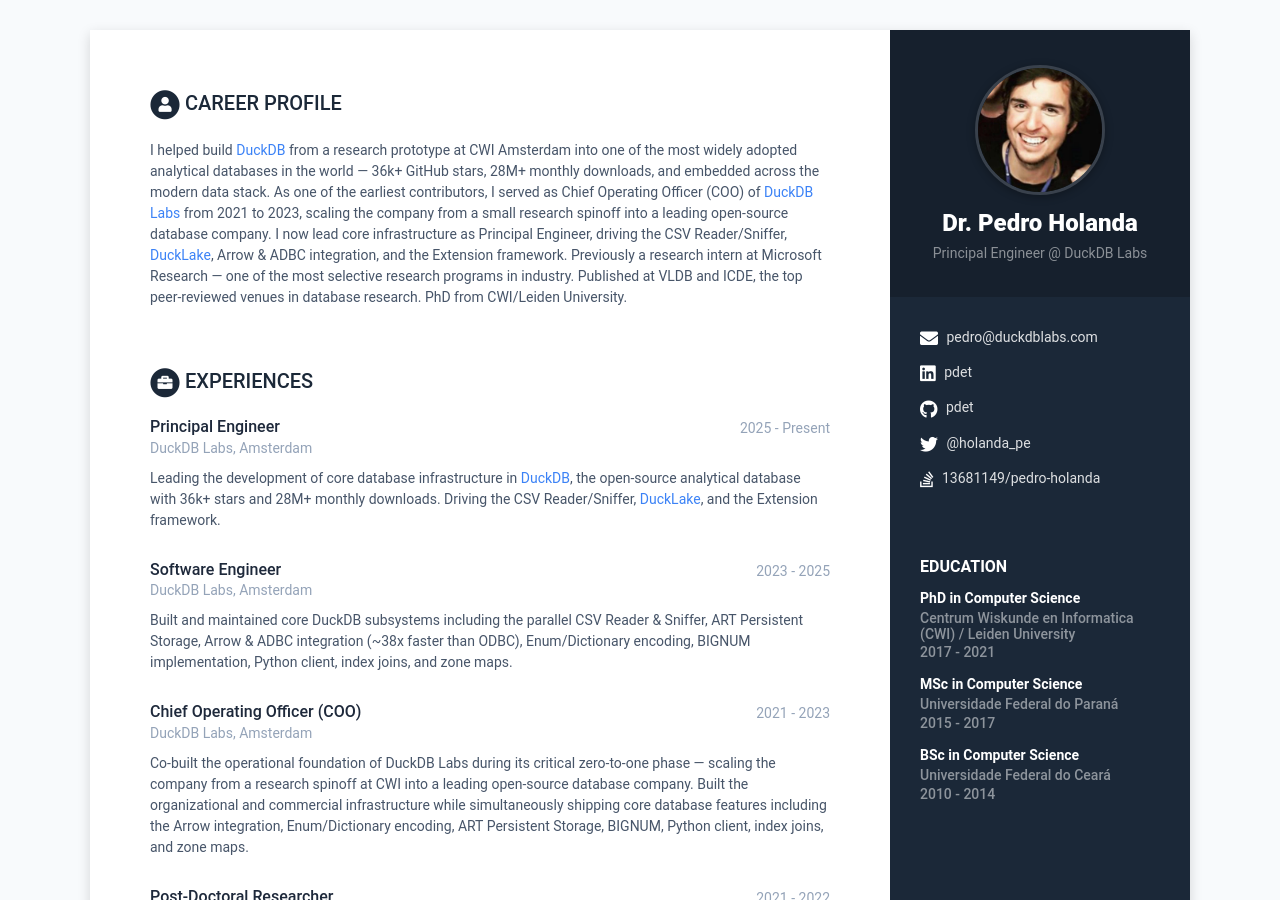
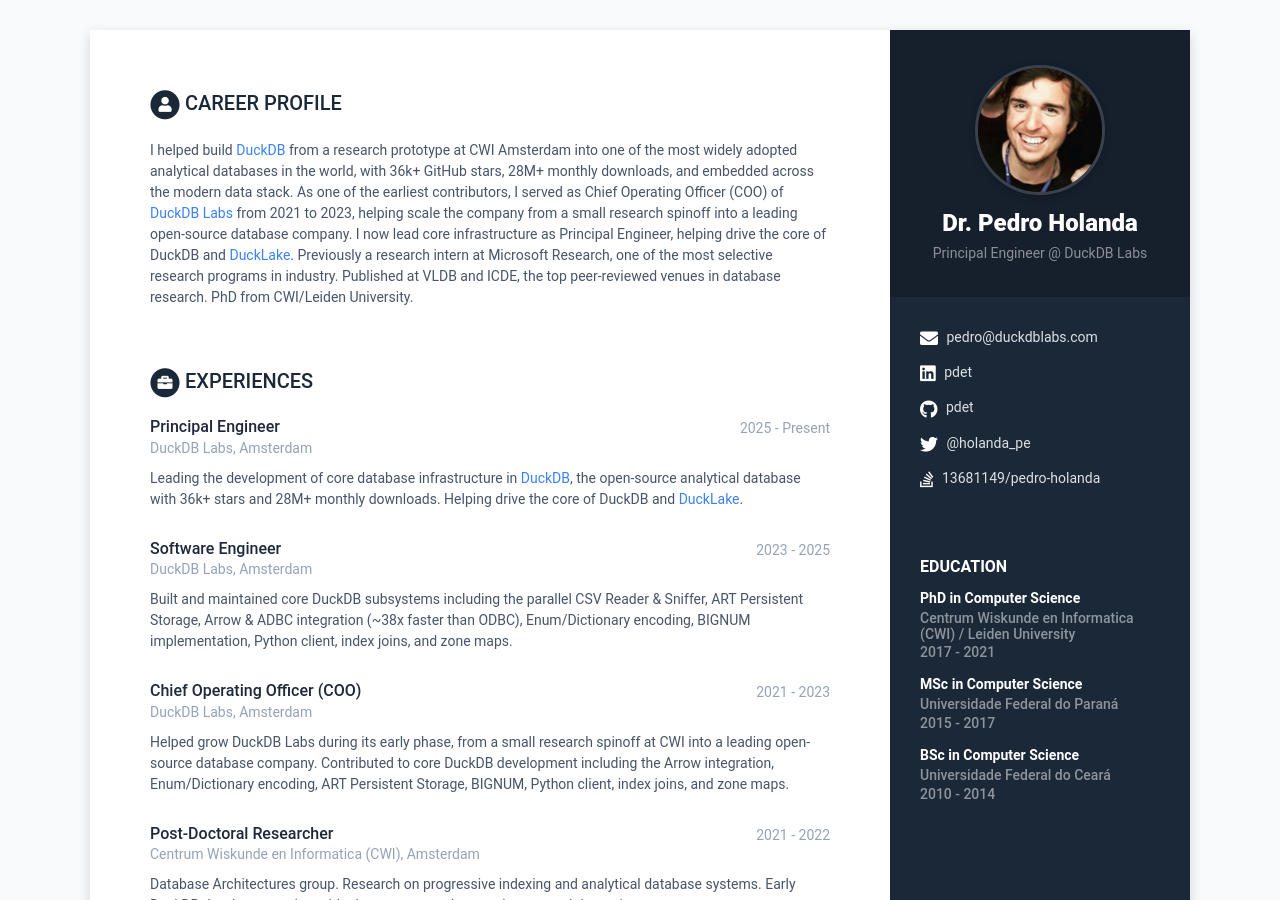
Before and after one commit to pdet/pdet.github.io, a Jekyll site: the page built from index.html, in a window 1280 px wide and 900 px high. Built offline with Jekyll 4.4.1, drawn with Linux system fonts in a browser that asks for light colours.

Commit message:
tone the LLM summary down

```diff
--- a/_data/data.yml
+++ b/_data/data.yml
@@ -28,9 +28,9 @@
 career-profile:
     title: Career Profile
     summary: |
-      I helped build <a href="https://duckdb.org">DuckDB</a> from a research prototype at CWI Amsterdam into one of the most widely adopted analytical databases in the world — 36k+ GitHub stars, 28M+ monthly downloads, and embedded across the modern data stack.
-      As one of the earliest contributors, I served as Chief Operating Officer (COO) of <a href="https://duckdblabs.com">DuckDB Labs</a> from 2021 to 2023, scaling the company from a small research spinoff into a leading open-source database company. I now lead core infrastructure as Principal Engineer, driving the CSV Reader/Sniffer, <a href="https://github.com/duckdb/ducklake">DuckLake</a>, Arrow & ADBC integration, and the Extension framework.
-      Previously a research intern at Microsoft Research — one of the most selective research programs in industry. Published at VLDB and ICDE, the top peer-reviewed venues in database research. PhD from CWI/Leiden University.
+      I helped build <a href="https://duckdb.org">DuckDB</a> from a research prototype at CWI Amsterdam into one of the most widely adopted analytical databases in the world, with 36k+ GitHub stars, 28M+ monthly downloads, and embedded across the modern data stack.
+      As one of the earliest contributors, I served as Chief Operating Officer (COO) of <a href="https://duckdblabs.com">DuckDB Labs</a> from 2021 to 2023, helping scale the company from a small research spinoff into a leading open-source database company. I now lead core infrastructure as Principal Engineer, helping drive the core of DuckDB and <a href="https://github.com/duckdb/ducklake">DuckLake</a>.
+      Previously a research intern at Microsoft Research, one of the most selective research programs in industry. Published at VLDB and ICDE, the top peer-reviewed venues in database research. PhD from CWI/Leiden University.
 
 education:
     - degree: PhD in Computer Science
@@ -50,7 +50,7 @@
       time: 2025 - Present
       company: DuckDB Labs, Amsterdam
       details: |
-        Leading the development of core database infrastructure in [DuckDB](https://github.com/duckdb/duckdb), the open-source analytical database with 36k+ stars and 28M+ monthly downloads. Driving the CSV Reader/Sniffer, [DuckLake](https://github.com/duckdb/ducklake), and the Extension framework.
+        Leading the development of core database infrastructure in [DuckDB](https://github.com/duckdb/duckdb), the open-source analytical database with 36k+ stars and 28M+ monthly downloads. Helping drive the core of DuckDB and [DuckLake](https://github.com/duckdb/ducklake).
 
     - role: Software Engineer
       time: 2023 - 2025
@@ -62,7 +62,7 @@
       time: 2021 - 2023
       company: DuckDB Labs, Amsterdam
       details: |
-        Co-built the operational foundation of DuckDB Labs during its critical zero-to-one phase — scaling the company from a research spinoff at CWI into a leading open-source database company. Built the organizational and commercial infrastructure while simultaneously shipping core database features including the Arrow integration, Enum/Dictionary encoding, ART Persistent Storage, BIGNUM, Python client, index joins, and zone maps.
+        Helped grow DuckDB Labs during its early phase, from a small research spinoff at CWI into a leading open-source database company. Contributed to core DuckDB development including the Arrow integration, Enum/Dictionary encoding, ART Persistent Storage, BIGNUM, Python client, index joins, and zone maps.
 
     - role: Post-Doctoral Researcher
       time: 2021 - 2022
```
